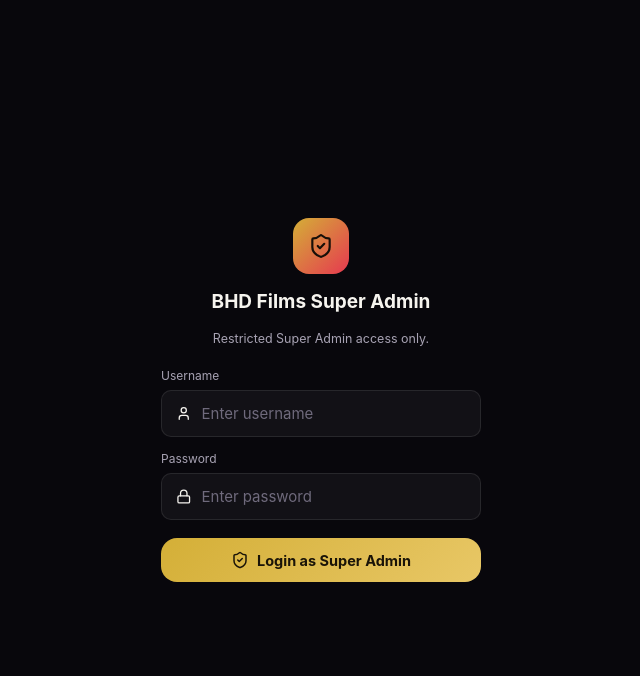
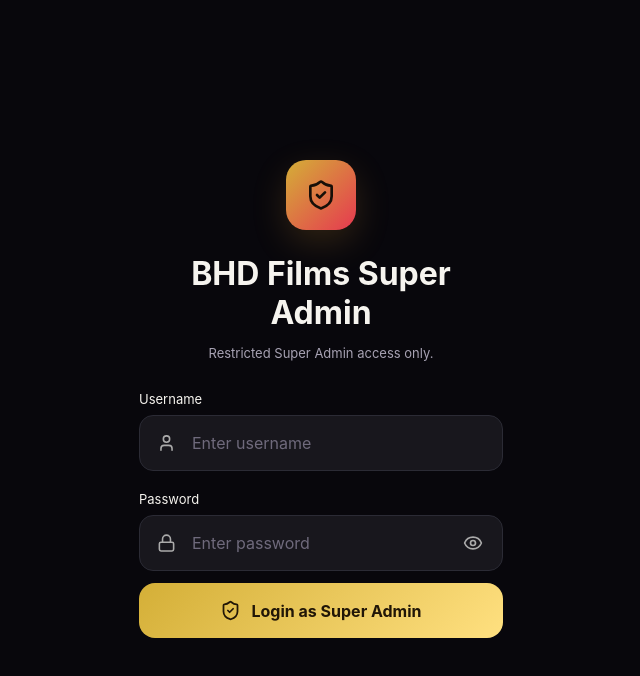
Before and after one commit to order-bhd/bhd-films, a React (Vite) app: page /admin/login in a window 1280 px wide. Shown: the top 676 px of the page, without its empty margins (319-959 px from the left). Built offline with nearby package versions, Linux system fonts and the light colour scheme; no server answers.

Commit message:
Improve super admin login UI and animation

```diff
--- a/src/pages/admin/AdminLogin.jsx
+++ b/src/pages/admin/AdminLogin.jsx
@@ -1,75 +1,170 @@
 import { useState } from 'react'
 import { useNavigate } from 'react-router-dom'
-import { ShieldCheck, Lock, User } from 'lucide-react'
-import { useAuth } from '../../context/AuthContext'
-import Loader from '../../components/common/Loader'
+import {
+  ShieldCheck,
+  User,
+  Lock,
+  Eye,
+  EyeOff,
+  Loader2
+} from 'lucide-react'
 
 export default function AdminLogin() {
-  const { isLoggedIn, isAdmin, loading } = useAuth()
   const navigate = useNavigate()
 
   const [username, setUsername] = useState('')
   const [password, setPassword] = useState('')
+  const [showPassword, setShowPassword] = useState(false)
   const [error, setError] = useState('')
-
-  if (loading) return <Loader />
-
-  if (isLoggedIn && isAdmin) {
-    navigate('/admin', { replace: true })
-    return null
-  }
+  const [loading, setLoading] = useState(false)
+  const [shake, setShake] = useState(false)
 
   function handleLogin(e) {
     e.preventDefault()
     setError('')
+    setShake(false)
+    setLoading(true)
 
-    // SUPER ADMIN LOGIN
-    const SUPERADMIN_USERNAME = 'superadmin'
-    const SUPERADMIN_PASSWORD = 'BHDflims@2030'
+    // IMPORTANT:
+    // Keep your existing Super Admin username/password values here
+    const SUPERADMIN_USERNAME = 'Superadmin'
+    const SUPERADMIN_PASSWORD = 'BHDflims@2030#'
 
+    setTimeout(() => {
       if (
-      username === SUPERADMIN_USERNAME &&
+        username.trim() === SUPERADMIN_USERNAME &&
         password === SUPERADMIN_PASSWORD
       ) {
         sessionStorage.setItem('bhd_superadmin', 'true')
+
+        // Small success delay for smooth animation
+        setTimeout(() => {
           navigate('/admin', { replace: true })
+        }, 500)
+
       } else {
+        setLoading(false)
         setError('Invalid Super Admin username or password.')
+        setShake(true)
+
+        setTimeout(() => setShake(false), 500)
+      }
+    }, 700)
+  }
+
+  return (
+    <>
+      <style>{`
+        @keyframes adminFloat {
+          0%, 100% {
+            transform: translateY(0px);
+          }
+          50% {
+            transform: translateY(-8px);
           }
         }
 
-  return (
+        @keyframes shake {
+          0%, 100% {
+            transform: translateX(0);
+          }
+          25% {
+            transform: translateX(-8px);
+          }
+          75% {
+            transform: translateX(8px);
+          }
+        }
+
+        @keyframes fadeUp {
+          from {
+            opacity: 0;
+            transform: translateY(18px);
+          }
+          to {
+            opacity: 1;
+            transform: translateY(0);
+          }
+        }
+
+        .admin-login-box {
+          animation: fadeUp 0.6s ease;
+        }
+
+        .admin-logo-motion {
+          animation: adminFloat 3s ease-in-out infinite;
+        }
+
+        .admin-shake {
+          animation: shake 0.4s ease;
+        }
+
+        .admin-input {
+          transition: all 0.25s ease;
+        }
+
+        .admin-input:focus {
+          transform: translateY(-2px);
+          border-color: var(--gold) !important;
+          box-shadow: 0 0 0 3px rgba(220, 180, 70, 0.12);
+        }
+
+        .admin-login-btn {
+          transition: all 0.25s ease;
+        }
+
+        .admin-login-btn:hover:not(:disabled) {
+          transform: translateY(-2px);
+          filter: brightness(1.08);
+        }
+
+        .admin-login-btn:active:not(:disabled) {
+          transform: scale(0.98);
+        }
+      `}</style>
+
       <div
         style={{
           minHeight: '100vh',
           display: 'flex',
-        flexDirection: 'column',
           alignItems: 'center',
           justifyContent: 'center',
           padding: 20,
           background: '#08070c'
         }}
       >
+        <form
+          onSubmit={handleLogin}
+          className={`admin-login-box ${shake ? 'admin-shake' : ''}`}
+          style={{
+            width: '100%',
+            maxWidth: 420,
+            padding: 28
+          }}
+        >
+          {/* LOGO */}
           <div
+            className="admin-logo-motion"
             style={{
-          width: 56,
-          height: 56,
-          borderRadius: 16,
+              width: 70,
+              height: 70,
+              margin: '0 auto 22px',
+              borderRadius: 20,
               background:
-            'linear-gradient(135deg,var(--gold),var(--crimson))',
+                'linear-gradient(135deg, var(--gold), var(--crimson))',
               display: 'flex',
               alignItems: 'center',
               justifyContent: 'center',
-          marginBottom: 16
+              boxShadow: '0 12px 35px rgba(230, 160, 50, 0.18)'
             }}
           >
-        <ShieldCheck size={26} color="#170f08" />
+            <ShieldCheck size={32} color="#170f08" />
           </div>
 
           <h1
             style={{
-          fontSize: 19,
-          margin: '0 0 6px',
+              textAlign: 'center',
+              margin: '0 0 8px',
               color: 'var(--text)'
             }}
           >
@@ -79,112 +174,137 @@
           <p
             className="text-dim"
             style={{
-          fontSize: 12.5,
-          marginBottom: 22
+              textAlign: 'center',
+              marginBottom: 30,
+              fontSize: 13
             }}
           >
             Restricted Super Admin access only.
           </p>
 
-      <form
-        onSubmit={handleLogin}
-        style={{
-          width: '100%',
-          maxWidth: 320
-        }}
-      >
           {/* USERNAME */}
-        <div style={{ marginBottom: 14 }}>
           <label
             style={{
               display: 'block',
-              fontSize: 12,
-              marginBottom: 7,
-              color: 'var(--text-dim)'
+              marginBottom: 8,
+              fontSize: 13
             }}
           >
             Username
           </label>
 
-          <div
+          <div style={{ position: 'relative', marginBottom: 20 }}>
+            <User
+              size={19}
               style={{
-              display: 'flex',
-              alignItems: 'center',
-              gap: 10,
-              padding: '0 14px',
-              border: '1px solid var(--border)',
-              borderRadius: 10,
-              background: 'var(--surface)'
+                position: 'absolute',
+                left: 18,
+                top: '50%',
+                transform: 'translateY(-50%)',
+                color: '#aaa',
+                pointerEvents: 'none'
               }}
-          >
-            <User size={17} />
+            />
 
             <input
+              className="admin-input"
               type="text"
               placeholder="Enter username"
               value={username}
-              onChange={(e) => setUsername(e.target.value)}
+              onChange={(e) => {
+                setUsername(e.target.value)
+                setError('')
+              }}
               autoComplete="username"
+              required
               style={{
                 width: '100%',
-                padding: '13px 0',
-                border: 'none',
+                boxSizing: 'border-box',
+                padding: '17px 18px 17px 52px',
+                borderRadius: 14,
+                border: '1px solid #2b2b35',
+                background: '#18171d',
+                color: '#fff',
                 outline: 'none',
-                background: 'transparent',
-                color: 'var(--text)'
+                fontSize: 16
               }}
             />
           </div>
-        </div>
 
           {/* PASSWORD */}
-        <div style={{ marginBottom: 18 }}>
           <label
             style={{
               display: 'block',
-              fontSize: 12,
-              marginBottom: 7,
-              color: 'var(--text-dim)'
+              marginBottom: 8,
+              fontSize: 13
             }}
           >
             Password
           </label>
 
+          <div style={{ position: 'relative', marginBottom: 12 }}>
+            <Lock
+              size={19}
+              style={{
+                position: 'absolute',
+                left: 18,
+                top: '50%',
+                transform: 'translateY(-50%)',
+                color: '#aaa',
+                pointerEvents: 'none'
+              }}
+            />
+
+            <input
+              className="admin-input"
+              type={showPassword ? 'text' : 'password'}
+              placeholder="Enter password"
+              value={password}
+              onChange={(e) => {
+                setPassword(e.target.value)
+                setError('')
+              }}
+              autoComplete="current-password"
+              required
+              style={{
+                width: '100%',
+                boxSizing: 'border-box',
+                padding: '17px 55px 17px 52px',
+                borderRadius: 14,
+                border: '1px solid #2b2b35',
+                background: '#18171d',
+                color: '#fff',
+                outline: 'none',
+                fontSize: 16
+              }}
+            />
+
+            <button
+              type="button"
+              onClick={() => setShowPassword(!showPassword)}
+              aria-label={showPassword ? 'Hide password' : 'Show password'}
+              style={{
+                position: 'absolute',
+                right: 14,
+                top: '50%',
+                transform: 'translateY(-50%)',
+                background: 'transparent',
+                border: 'none',
+                color: '#aaa',
+                cursor: 'pointer',
+                display: 'flex'
+              }}
+            >
+              {showPassword ? <EyeOff size={20} /> : <Eye size={20} />}
+            </button>
+          </div>
+
+          {/* ERROR */}
+          {error && (
             <div
               style={{
-              display: 'flex',
-              alignItems: 'center',
-              gap: 10,
-              padding: '0 14px',
-              border: '1px solid var(--border)',
-              borderRadius: 10,
-              background: 'var(--surface)'
-            }}
-          >
-            <Lock size={17} />
-
-            <input
-              type="password"
-              placeholder="Enter password"
-              value={password}
-              onChange={(e) => setPassword(e.target.value)}
-              autoComplete="current-password"
-              style={{
-                width: '100%',
-                padding: '13px 0',
-                border: 'none',
-                outline: 'none',
-                background: 'transparent',
-                color: 'var(--text)'
-              }}
-            />
-          </div>
-        </div>
-
-        {error && (
-          <div
-            className="field-error"
-            style={{
+                color: '#ff7b7b',
+                fontSize: 13,
                 marginBottom: 14,
                 textAlign: 'center'
               }}
@@ -193,18 +313,43 @@
             </div>
           )}
 
+          {/* LOGIN BUTTON */}
           <button
             type="submit"
-          className="btn btn-primary"
+            disabled={loading}
+            className="admin-login-btn"
             style={{
               width: '100%',
-            justifyContent: 'center'
+              border: 'none',
+              padding: '17px',
+              borderRadius: 16,
+              cursor: loading ? 'wait' : 'pointer',
+              fontSize: 16,
+              fontWeight: 700,
+              background:
+                'linear-gradient(135deg, var(--gold), #ffe080)',
+              color: '#211607',
+              display: 'flex',
+              alignItems: 'center',
+              justifyContent: 'center',
+              gap: 10,
+              opacity: loading ? 0.8 : 1
             }}
           >
-          <ShieldCheck size={18} />
+            {loading ? (
+              <>
+                <Loader2 size={21} className="spin" />
+                Verifying Access...
+              </>
+            ) : (
+              <>
+                <ShieldCheck size={21} />
                 Login as Super Admin
+              </>
+            )}
           </button>
         </form>
       </div>
+    </>
   )
 }
```
Lines whose indentation alone changed are shown as unchanged.
